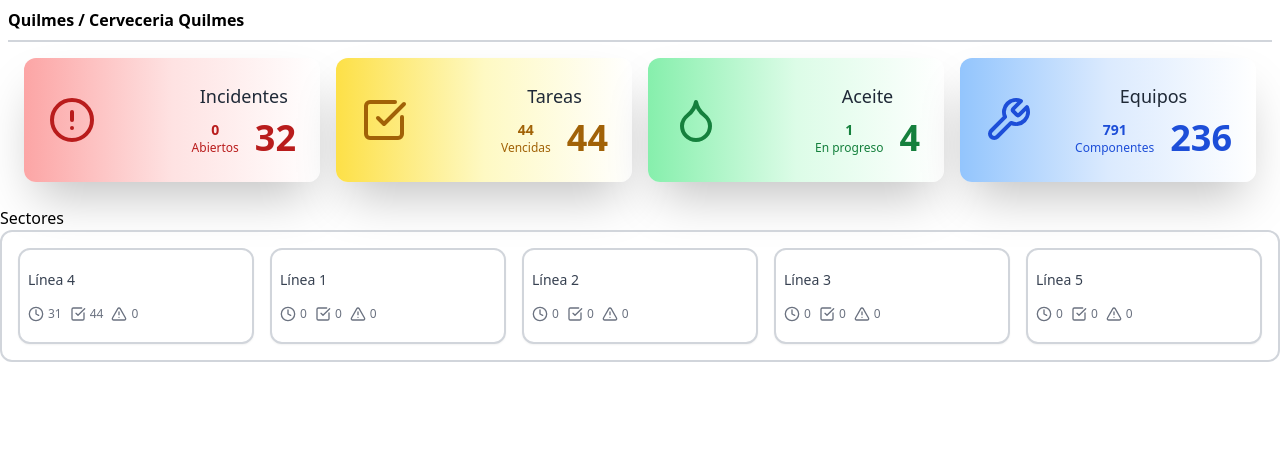
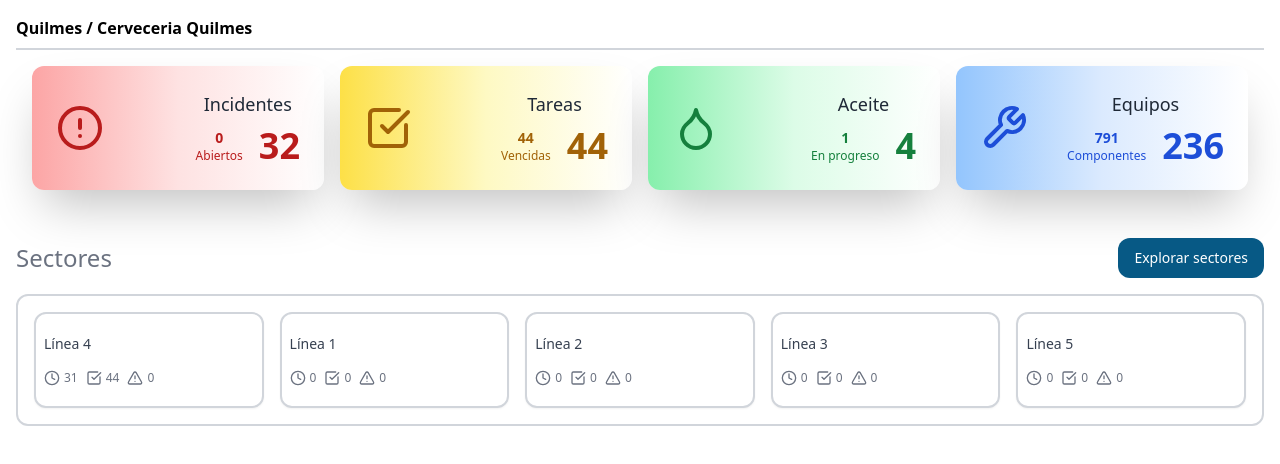
Before and after one commit to SmaniaMatias20/Bech-Front, a React (Vite) app: page / in a window 1280 px wide. Shown: the top 464 px of the page. Built offline with nearby package versions, Linux system fonts and the light colour scheme.

Commit message:
boton de la seccion de sectores

```diff
--- a/src/components/custom/CardColorSection.tsx
+++ b/src/components/custom/CardColorSection.tsx
@@ -7,7 +7,7 @@
 
 const CardColorSection: React.FC<CardColorSectionProps> = ({ title }) => {
     return (
-        <section className="flex flex-col p-2">
+        <section className="flex flex-col p-4">
             <h2 className="font-bold border-b-2 border-gray-300 pb-2">{title}</h2>
             <div className="flex flex-wrap justify-between p-2 rounded-xl">
                 {/* Tarjeta de Incidentes */}
--- a/src/components/custom/SectorsSection.tsx
+++ b/src/components/custom/SectorsSection.tsx
@@ -1,6 +1,7 @@
 import React from 'react';
 import CardSector from './CardSector';
 import sectors from '../../assets/data/sectors.json';
+import { Button } from '../ui/button';
 
 interface SectorsSectionProps {
     title: string;
@@ -8,8 +9,11 @@
 
 const SectorsSection: React.FC<SectorsSectionProps> = ({ title }) => {
     return (
-        <section className="">
-            <h2>{title}</h2>
+        <section className="flex flex-col p-4 gap-4">
+            <div className='flex justify-between items-center'>
+                <h2 className='text-2xl text-gray-500'>{title}</h2>
+                <Button className='bg-sky-800 text-white rounded-xl'>Explorar sectores</Button>
+            </div>
             <div className="flex border-2 border-gray-300 rounded-xl p-4 gap-4 overflow-x-auto">
                 {sectors.map((sector) => (
                     <CardSector
```
